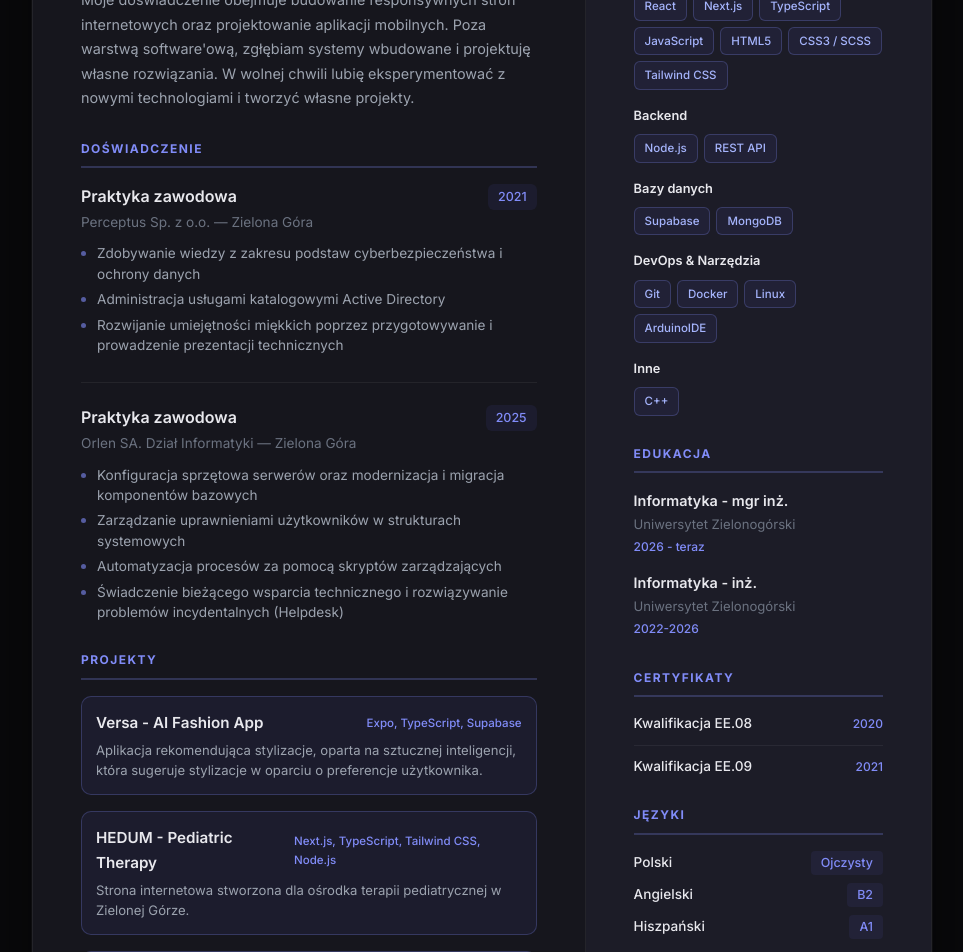
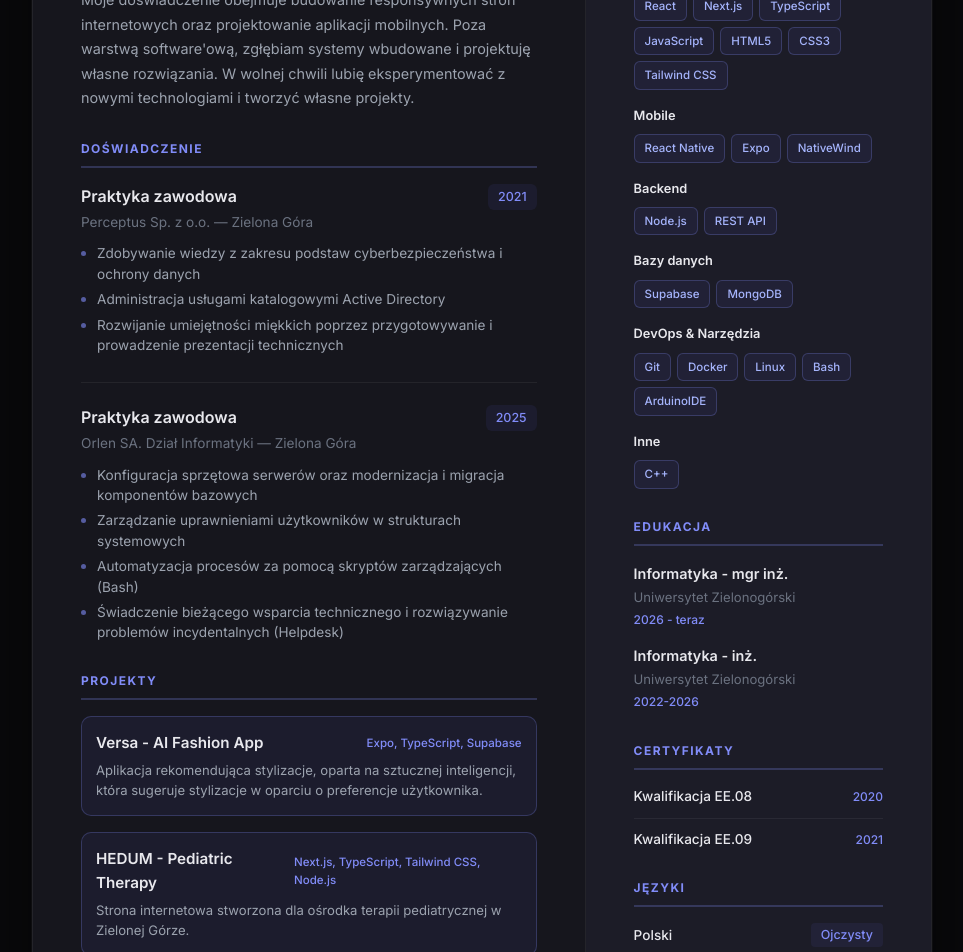
Before and after one commit to Fernando546/portfolio, a Next.js app: page /cv in a window 1280 px wide. Shown: the part 400-1352 px from the top of the page, without its empty margins (158-1121 px from the left). Built offline with nearby package versions, Linux system fonts and the light colour scheme.

Commit message:
updated cv

```diff
--- a/app/cv/page.tsx
+++ b/app/cv/page.tsx
@@ -104,7 +104,7 @@ export default function CVPage() {
                 <header className="cv-header">
                     <div className="header-main">
                         <h1>Dawid Feruś</h1>
-                        <p className="headline">Full-Stack Developer</p>
+                        <p className="headline">IT Student</p>
                     </div>
                     <div className="header-contact">
                         <div className="contact-item">
@@ -189,7 +189,7 @@ export default function CVPage() {
                                 <ul className="exp-list">
                                     <li>Konfiguracja sprzętowa serwerów oraz modernizacja i migracja komponentów bazowych</li>
                                     <li>Zarządzanie uprawnieniami użytkowników w strukturach systemowych</li>
-                                    <li>Automatyzacja procesów za pomocą skryptów zarządzających</li>
+                                    <li>Automatyzacja procesów za pomocą skryptów zarządzających (Bash)</li>
                                     <li>Świadczenie bieżącego wsparcia technicznego i rozwiązywanie problemów incydentalnych (Helpdesk)</li>
                                 </ul>
                             </div>
@@ -238,8 +238,17 @@ export default function CVPage() {
                                     <span className="tag">TypeScript</span>
                                     <span className="tag">JavaScript</span>
                                     <span className="tag">HTML5</span>
-                                    <span className="tag">CSS3 / SCSS</span>
+                                    <span className="tag">CSS3</span>
                                     <span className="tag">Tailwind CSS</span>
+                                </div>
+                            </div>
+
+                            <div className="skill-group">
+                                <h4 className="skill-group-title">Mobile</h4>
+                                <div className="skill-tags">
+                                    <span className="tag">React Native</span>
+                                    <span className="tag">Expo</span>
+                                    <span className="tag">NativeWind</span>
                                 </div>
                             </div>
 
@@ -265,6 +274,7 @@ export default function CVPage() {
                                     <span className="tag">Git</span>
                                     <span className="tag">Docker</span>
                                     <span className="tag">Linux</span>
+                                    <span className="tag">Bash</span>
                                     <span className="tag">ArduinoIDE</span>
                                 </div>
                             </div>
@@ -318,10 +328,6 @@ export default function CVPage() {
                                 <div className="lang-item">
                                     <span className="lang-name">Angielski</span>
                                     <span className="lang-level">B2</span>
-                                </div>
-                                <div className="lang-item">
-                                    <span className="lang-name">Hiszpański</span>
-                                    <span className="lang-level">A1</span>
                                 </div>
                             </div>
                         </section>
```
